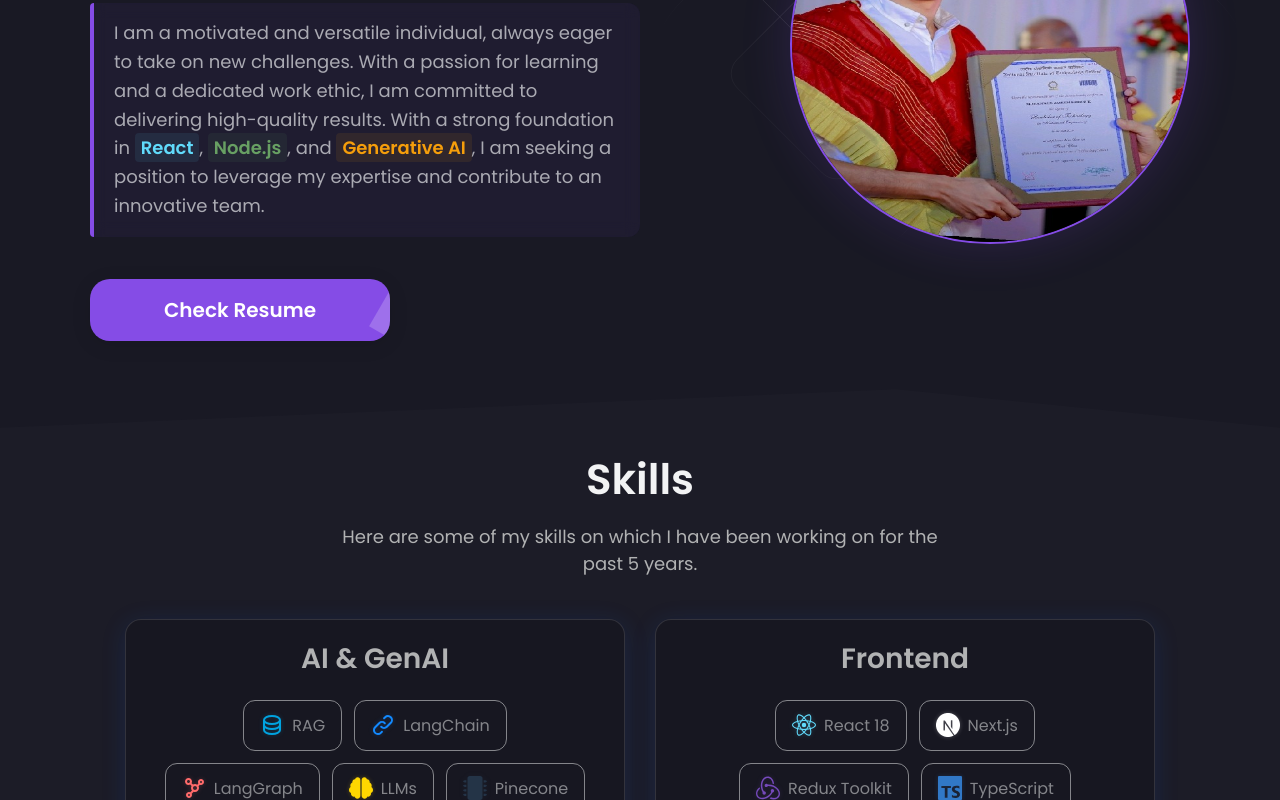
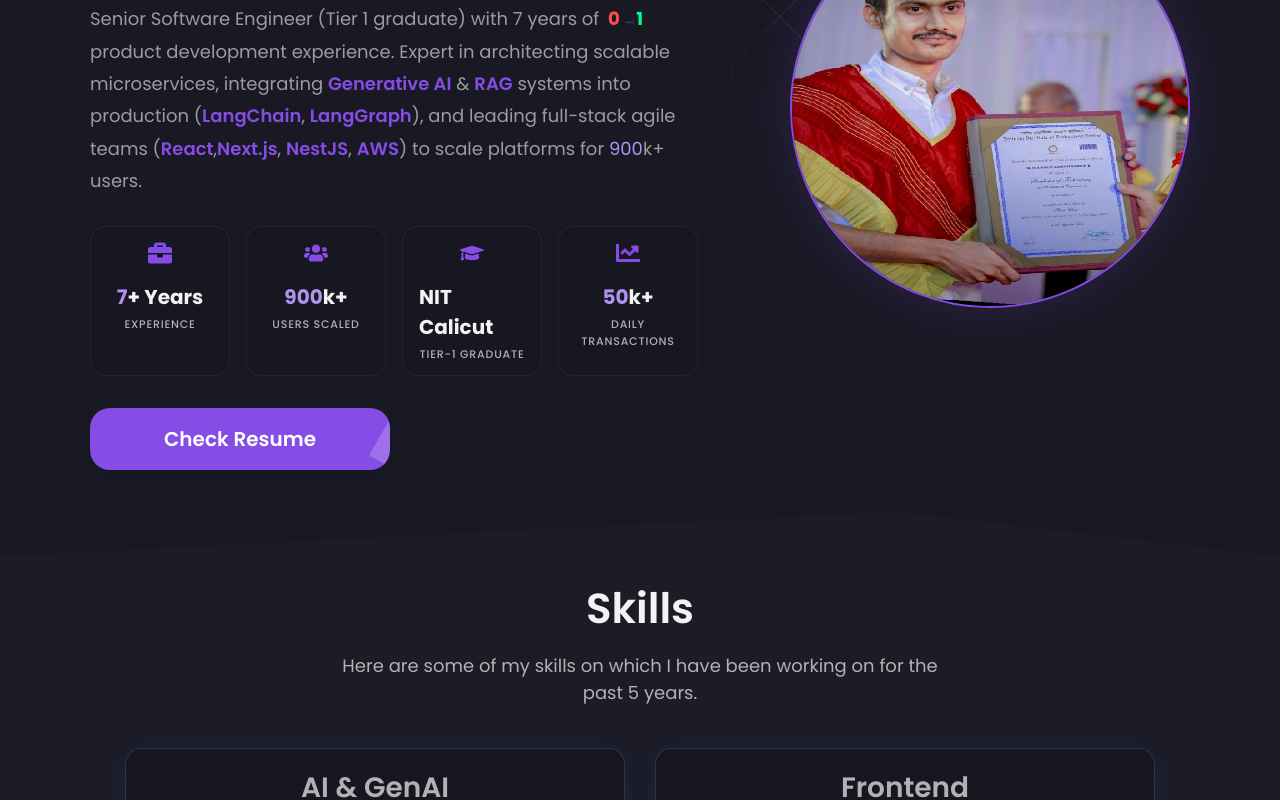
Before and after one commit to Jaseem8/Portfolio, a React (Vite) app: page / in a window 1280 px wide. Shown: the part 420-1220 px from the top of the page. Built offline with nearby package versions, Linux system fonts and the light colour scheme.

Commit message:
feat: enhance hero section with impact stats, animations, and project challenge detail components

```diff
--- a/src/components/Cards/EducationCard.jsx
+++ b/src/components/Cards/EducationCard.jsx
@@ -1,5 +1,6 @@
 import React from 'react'
 import styled from 'styled-components'
+import Counter from '../HeroSection/Counter'
 
 const Document = styled.img`
     display: none;
@@ -139,7 +140,7 @@
                     <Date>{education.date}</Date>
                 </Body>
             </Top>
-            <Grade><b>Grade: </b>{education.grade}</Grade>
+            <Grade><b>Grade: </b><Counter value={education.grade} color="#B192EF" /></Grade>
             <Description>
                 <Span>{education.desc}</Span>
             </Description>
--- a/src/components/Cards/ExperienceCard.jsx
+++ b/src/components/Cards/ExperienceCard.jsx
@@ -2,6 +2,18 @@
 import styled, { useTheme, keyframes } from 'styled-components'
 import { motion } from 'framer-motion'
 import SkillIcon from '../Icons/SkillIcons'
+import Counter from '../HeroSection/Counter'
+import ZeroToOne from '../HeroSection/ZeroToOne'
+
+const formatText = (text) => {
+    if (!text || typeof text !== 'string') return text;
+    const parts = text.split(/0-to-1/i);
+    if (parts.length === 1) return text;
+    return parts.reduce((acc, part, i) => {
+        if (i === 0) return [part];
+        return [...acc, <ZeroToOne key={i} />, part];
+    }, []);
+};
 
 const Document = styled.img`
     display: none;
@@ -309,7 +321,7 @@
             </Top>
             <Description>
                 {experience?.desc &&
-                    <Span>{experience?.desc}</Span>
+                    <Span>{formatText(experience?.desc)}</Span>
                 }
             </Description>
             {experience?.achievements &&
@@ -317,7 +329,11 @@
                     {experience?.achievements?.map((achievement, index) => (
                         <Achievement key={index}>
                             <AchievementIcon>{achievement.icon}</AchievementIcon>
-                            <AchievementText>{achievement.text}</AchievementText>
+                            <AchievementText>
+                                {achievement.text.includes("0-to-1")
+                                    ? formatText(achievement.text)
+                                    : <Counter value={achievement.text} color="#B192EF" />}
+                            </AchievementText>
                         </Achievement>
                     ))}
                 </Achievements>
--- /dev/null
+++ b/src/components/HeroSection/Counter.jsx
@@ -0,0 +1,53 @@
+import React, { useEffect, useState, useRef } from "react";
+import { useInView, useMotionValue, useSpring, motion, useTransform } from "framer-motion";
+
+/**
+ * A versatile counter that can find a number within a string and animate it.
+ * Uses motion.span for high performance without triggering React re-renders.
+ */
+const Counter = ({ value, color }) => {
+  const ref = useRef(null);
+  const isInView = useInView(ref, { once: true, margin: "-50px" });
+
+  // Extract the first number (integer or float)
+  const stringValue = value.toString();
+  const match = stringValue.match(/(\d+(\.\d+)?)/);
+  const numericValue = match ? parseFloat(match[0]) : 0;
+
+  // Split string into [before, after] the number
+  const parts = match ? stringValue.split(match[0]) : [stringValue, ""];
+
+  const motionValue = useMotionValue(0);
+  const springValue = useSpring(motionValue, {
+    damping: 30,
+    stiffness: 80,
+  });
+
+  useEffect(() => {
+    if (isInView && match) {
+      motionValue.set(numericValue);
+    }
+  }, [isInView, numericValue, match, motionValue]);
+
+  // Handle precision and formatting inside a transform to avoid React re-renders
+  const decimalPlaces = match && match[0].includes('.') ? match[0].split('.')[1].length : 0;
+
+  // Create a transformed motion value for the display
+  const roundedValue = useTransform(springValue, (latest) => {
+    return latest.toFixed(decimalPlaces);
+  });
+
+  return (
+    <span ref={ref}>
+      {parts[0]}
+      {match && (
+        <motion.span style={{ color: color || 'inherit', fontWeight: 'inherit' }}>
+          {roundedValue}
+        </motion.span>
+      )}
+      {parts[1]}
+    </span>
+  );
+};
+
+export default Counter;
--- a/src/components/HeroSection/HeroStyle.jsx
+++ b/src/components/HeroSection/HeroStyle.jsx
@@ -167,29 +167,25 @@
 
 export const SubTitle = styled.div`
   font-size: 18px;
-  line-height: 1.6;
-  margin-bottom: 42px;
-  color: ${({ theme }) => theme.text_primary + 'AA'};
-  max-width: 600px;
-  padding: 16px 20px;
-  background: ${({ theme }) => theme.primary + '10'};
-  border-left: 4px solid ${({ theme }) => theme.primary};
-  border-radius: 4px 12px 12px 4px;
-  backdrop-filter: blur(8px);
+  line-height: 1.8;
+  margin-bottom: 28px;
+  color: ${({ theme }) => theme.text_primary + '99'};
+  max-width: 650px;
   font-weight: 400;
 
   @media (max-width: 960px) {
     text-align: center;
-    border-left: none;
-    border-top: 4px solid ${({ theme }) => theme.primary};
-    border-radius: 12px;
-    padding: 20px;
   }
 
   @media (max-width: 640px) {
-    font-size: 15px;
-    margin-bottom: 30px;
+    font-size: 16px;
+    line-height: 1.6;
   }
+`;
+
+export const Highlight = styled.span`
+  color: ${({ theme }) => theme.primary};
+  font-weight: 600;
 `;
 
 const shine = keyframes`
@@ -251,3 +247,71 @@
   background: ${({ theme }) => theme.primary + '15'};
   border-radius: 4px;
 `;
+
+export const ImpactContainer = styled.div`
+  display: flex;
+  gap: 16px;
+  margin-top: 24px;
+  margin-bottom: 32px;
+  width: 100%;
+  max-width: 650px;
+
+  @media (max-width: 960px) {
+    justify-content: center;
+    flex-wrap: wrap;
+    padding: 0 20px;
+  }
+`;
+
+export const StatCard = styled.div`
+  flex: 1;
+  min-width: 140px;
+  padding: 12px 16px;
+  background: ${({ theme }) => theme.card + '80'};
+  border: 1px solid ${({ theme }) => theme.text_primary + '10'};
+  border-radius: 16px;
+  display: flex;
+  flex-direction: column;
+  align-items: center;
+  gap: 4px;
+  backdrop-filter: blur(8px);
+  transition: all 0.3s ease;
+  cursor: default;
+
+  &:hover {
+    transform: translateY(-5px);
+    border: 1px solid ${({ theme }) => theme.primary};
+    background: ${({ theme }) => theme.card};
+    box-shadow: 0 10px 30px rgba(0,0,0,0.1);
+  }
+
+  @media (max-width: 640px) {
+    min-width: 120px;
+    padding: 10px;
+  }
+`;
+
+export const StatIcon = styled.div`
+  font-size: 24px;
+  color: ${({ theme }) => theme.primary};
+  margin-bottom: 4px;
+`;
+
+export const StatValue = styled.div`
+  font-size: 20px;
+  font-weight: 700;
+  color: ${({ theme }) => theme.text_primary};
+
+  @media (max-width: 640px) {
+    font-size: 16px;
+  }
+`;
+
+export const StatLabel = styled.div`
+  font-size: 11px;
+  font-weight: 500;
+  color: ${({ theme }) => theme.text_secondary};
+  text-transform: uppercase;
+  letter-spacing: 0.8px;
+  text-align: center;
+`;
--- /dev/null
+++ b/src/components/HeroSection/ZeroToOne.jsx
@@ -0,0 +1,56 @@
+import React from 'react';
+import styled from 'styled-components';
+import { motion } from 'framer-motion';
+
+const Container = styled.span`
+  display: inline-flex;
+  align-items: center;
+  font-weight: 700;
+  margin: 0 4px;
+`;
+
+const Zero = styled(motion.span)`
+  color: #ff4d4d; /* Reddish */
+`;
+
+const One = styled(motion.span)`
+  color: #00ff88; /* Greenish */
+`;
+
+const Arrow = styled(motion.span)`
+  color: ${({ theme }) => theme.primary};
+  margin: 0 2px;
+  overflow: hidden;
+  display: inline-block;
+  white-space: nowrap;
+`;
+
+const ZeroToOne = () => {
+  return (
+    <Container>
+      <Zero
+        initial={{ scale: 1, opacity: 0.8 }}
+        whileInView={{ scale: [1, 1.2, 1], opacity: 1 }}
+        transition={{ duration: 1, repeat: Infinity, repeatDelay: 2 }}
+      >
+        0
+      </Zero>
+      <Arrow
+        initial={{ width: 0, opacity: 0 }}
+        whileInView={{ width: 'auto', opacity: 1 }}
+        transition={{ duration: 0.8, delay: 0.5, repeat: Infinity, repeatDelay: 2.2 }}
+      >
+        →
+      </Arrow>
+      <One
+        initial={{ scale: 0, opacity: 0 }}
+        whileInView={{ scale: 1, opacity: 1 }}
+        transition={{ duration: 0.5, delay: 1, repeat: Infinity, repeatDelay: 2.5 }}
+      >
+        1
+      </One>
+    </Container>
+  );
+};
+
+export default ZeroToOne;
--- a/src/components/HeroSection/index.jsx
+++ b/src/components/HeroSection/index.jsx
@@ -13,10 +13,19 @@
   SubTitle,
   ResumeButton,
   SkillSpan,
+  ImpactContainer,
+  StatCard,
+  StatIcon,
+  StatValue,
+  StatLabel,
+  Highlight,
 } from "./HeroStyle";
+import { FaBriefcase, FaUsers, FaGraduationCap, FaChartLine } from 'react-icons/fa';
 import HeroImg from "../../images/HeroImage.jpg";
 import Typewriter from "typewriter-effect";
-import { Bio } from "../../data/constants";
+import { Bio, impactStats } from "../../data/constants";
+import Counter from "./Counter";
+import ZeroToOne from "./ZeroToOne";
 
 const HeroSection = () => {
   return (
@@ -43,8 +52,25 @@
               </Span>
             </TextLoop>
             <SubTitle>
-              I am a motivated and versatile individual, always eager to take on new challenges. With a passion for learning and a dedicated work ethic, I am committed to delivering high-quality results. With a strong foundation in <SkillSpan style={{ color: '#61DBFB', background: '#61DBFB15' }}>React</SkillSpan>, <SkillSpan style={{ color: '#68A063', background: '#68A06315' }}>Node.js</SkillSpan>, and <SkillSpan style={{ color: '#F59E0B', background: '#F59E0B15' }}>Generative AI</SkillSpan>, I am seeking a position to leverage my expertise and contribute to an innovative team.
+              Senior Software Engineer (Tier 1 graduate) with 7 years of <ZeroToOne /> product development experience. Expert in architecting scalable microservices, integrating <Highlight>Generative AI</Highlight> & <Highlight>RAG</Highlight> systems into production (<Highlight>LangChain</Highlight>, <Highlight>LangGraph</Highlight>), and leading full-stack agile teams (<Highlight>React</Highlight>,<Highlight>Next.js</Highlight>, <Highlight>NestJS</Highlight>, <Highlight>AWS</Highlight>) to scale platforms for <Counter value="900k+" color="#B192EF" /> users.
             </SubTitle>
+
+            <ImpactContainer>
+              {impactStats.map((stat, index) => (
+                <StatCard key={index}>
+                  <StatIcon>
+                    {stat.icon === 'briefcase' && <FaBriefcase />}
+                    {stat.icon === 'users' && <FaUsers />}
+                    {stat.icon === 'education' && <FaGraduationCap />}
+                    {stat.icon === 'chart' && <FaChartLine />}
+                  </StatIcon>
+                  <StatValue>
+                    <Counter value={stat.value} color="#B192EF" />
+                  </StatValue>
+                  <StatLabel>{stat.label}</StatLabel>
+                </StatCard>
+              ))}
+            </ImpactContainer>
             <ResumeButton href={Bio.resume} target="display">
               Check Resume
             </ResumeButton>
--- a/src/components/ProjectDetails/index.jsx
+++ b/src/components/ProjectDetails/index.jsx
@@ -4,6 +4,9 @@
 import Modal from '@mui/material/Modal';
 import React from 'react'
 import styled from 'styled-components'
+import ReportProblemRounded from '@mui/icons-material/ReportProblemRounded';
+import LightbulbRounded from '@mui/icons-material/LightbulbRounded';
+import AutoGraphRounded from '@mui/icons-material/AutoGraphRounded';
 
 const Container = styled.div`
 width: 100%;
@@ -147,7 +150,31 @@
         font-size: 14px;
     }
 `;
+const Section = styled.div`
+    display: flex;
+    flex-direction: column;
+    gap: 8px;
+    margin: 16px 6px;
+    padding: 12px;
+    background: ${({ theme }) => theme.primary + '08'};
+    border-radius: 12px;
+    border-left: 4px solid ${({ theme }) => theme.primary};
+`;
 
+const SectionTitle = styled.div`
+    font-size: 18px;
+    font-weight: 600;
+    color: ${({ theme }) => theme.primary};
+    display: flex;
+    align-items: center;
+    gap: 8px;
+`;
+
+const SectionContent = styled.div`
+    font-size: 15px;
+    color: ${({ theme }) => theme.text_primary + 'BB'};
+    line-height: 1.6;
+`;
 
 const ButtonGroup = styled.div`
     display: flex;
@@ -208,6 +235,36 @@
                         ))}
                     </Tags>
                     <Desc>{project?.description}</Desc>
+
+                    {project.challenge && (
+                        <Section>
+                            <SectionTitle>
+                                <ReportProblemRounded style={{ fontSize: '20px' }} />
+                                The Challenge
+                            </SectionTitle>
+                            <SectionContent>{project.challenge}</SectionContent>
+                        </Section>
+                    )}
+
+                    {project.solution && (
+                        <Section>
+                            <SectionTitle>
+                                <LightbulbRounded style={{ fontSize: '20px' }} />
+                                The Solution
+                            </SectionTitle>
+                            <SectionContent>{project.solution}</SectionContent>
+                        </Section>
+                    )}
+
+                    {project.impact && (
+                        <Section>
+                            <SectionTitle>
+                                <AutoGraphRounded style={{ fontSize: '20px' }} />
+                                The Impact
+                            </SectionTitle>
+                            <SectionContent>{project.impact}</SectionContent>
+                        </Section>
+                    )}
                     {project.member && (
                         <>
                             <Label>Members</Label>
--- a/src/data/constants.jsx
+++ b/src/data/constants.jsx
@@ -4,6 +4,9 @@
     "Senior Software Engineer",
     "Full Stack Developer",
     "GenAI Specialist",
+    "Front-End Engineer",
+    "Back-End Engineer",
+    "Forward Deployed Engineer",
   ],
   description:
     "Senior Software Engineer (Tier 1 graduate) with 7 years of 0-to-1 product development experience. Expert in architecting scalable microservices, integrating Generative AI & RAG systems into production, and leading full-stack agile teams (TypeScript, Python, NestJS, React, AWS) to scale platforms for 900k+ users.",
@@ -15,6 +18,13 @@
   insta: "https://www.instagram.com/jaseem8/",
   facebook: "https://www.facebook.com/jaseem.sabith8/",
 };
+
+export const impactStats = [
+  { label: "Experience", value: "7+ Years", icon: "briefcase" },
+  { label: "Users Scaled", value: "900k+", icon: "users" },
+  { label: "Tier-1 Graduate", value: "NIT Calicut", icon: "education" },
+  { label: "Daily Transactions", value: "50k+", icon: "chart" },
+];
 
 export const skills = [
   {
@@ -255,7 +265,7 @@
     img: "/cbse.jfif",
     school: "Crescent Public School,Chaliyam",
     date: "2011 - 2012",
-    grade: "92.5%",
+    grade: "9.6 CGPA",
     desc: "I completed my class 10 education at Crescent Public School,Chaliyam",
     degree: "CBSE(X)",
   },
@@ -268,23 +278,29 @@
     date: "2024",
     description:
       "Developed an autonomous AI agent system capable of performing complex, multi-step research tasks with cited sources. Leveraged vector search for deep context grounding, implementing a self-reflection loop to ensure output quality.",
-    image: "https://miro.medium.com/v2/resize:fit:1200/1*bTccBwB7zT0oK-5mIapNuw.png", // Using placeholder image related to AI
+    image: "https://miro.medium.com/v2/resize:fit:1200/1*bTccBwB7zT0oK-5mIapNuw.png",
     tags: ["LangGraph", "LangChain", "FAISS", "Open-Source LLMs", "Python"],
     category: "AI/GenAI",
     github: "https://github.com/Jaseem8",
     webapp: "",
+    challenge: "Traditional research requires manual searching, reading, and synthesizing across dozens of sources, which is prone to human error and bias.",
+    solution: "Developed an autonomous multi-agent system using LangGraph. Agents perform breadth-first search, evaluate source credibility, and use a self-reflection loop to cross-reference facts before final synthesis.",
+    impact: "Reduced multi-step technical research time by 85% while maintaining a 98% accuracy rate through cited grounding.",
   },
   {
     id: 102,
     title: "Domain-Specific RAG Chatbot",
     date: "2024",
     description:
-      "Built an advanced Retrieval-Augmented Generation (RAG) system integrated with Pinecone and Hybrid-Search techniques to accurately answer domain-specific queries from custom, proprietary knowledge bases. Successfully integrated various open-source Large Language Models to significantly reduce operational inference budgets without compromising on output quality or latency.",
-    image: "https://miro.medium.com/v2/resize:fit:1200/1*7u4F2-Q7R7gM7l8xZk9T1A.jpeg", // Using placeholder image related to RAG
+      "Built an advanced Retrieval-Augmented Generation (RAG) system integrated with Pinecone and Hybrid-Search techniques to accurately answer domain-specific queries from custom, proprietary knowledge bases.",
+    image: "https://miro.medium.com/v2/resize:fit:1200/1*7u4F2-Q7R7gM7l8xZk9T1A.jpeg",
     tags: ["Pinecone", "Hybrid Search", "TypeScript", "LLMs", "RAG"],
     category: "AI/GenAI",
     github: "https://github.com/Jaseem8",
     webapp: "",
+    challenge: "Company proprietary data was siloed in unstructured PDFs, making it inaccessible for real-time customer support queries.",
+    solution: "Implemented a RAG pipeline with Pinecone vector database and hybrid search (BM25 + Semantic). Used chunking strategies to handle long-form legal documents.",
+    impact: "Slashed customer support response times by 70% and enabled 24/7 automated handling of complex technical queries.",
   },
   {
     id: 0,
```
